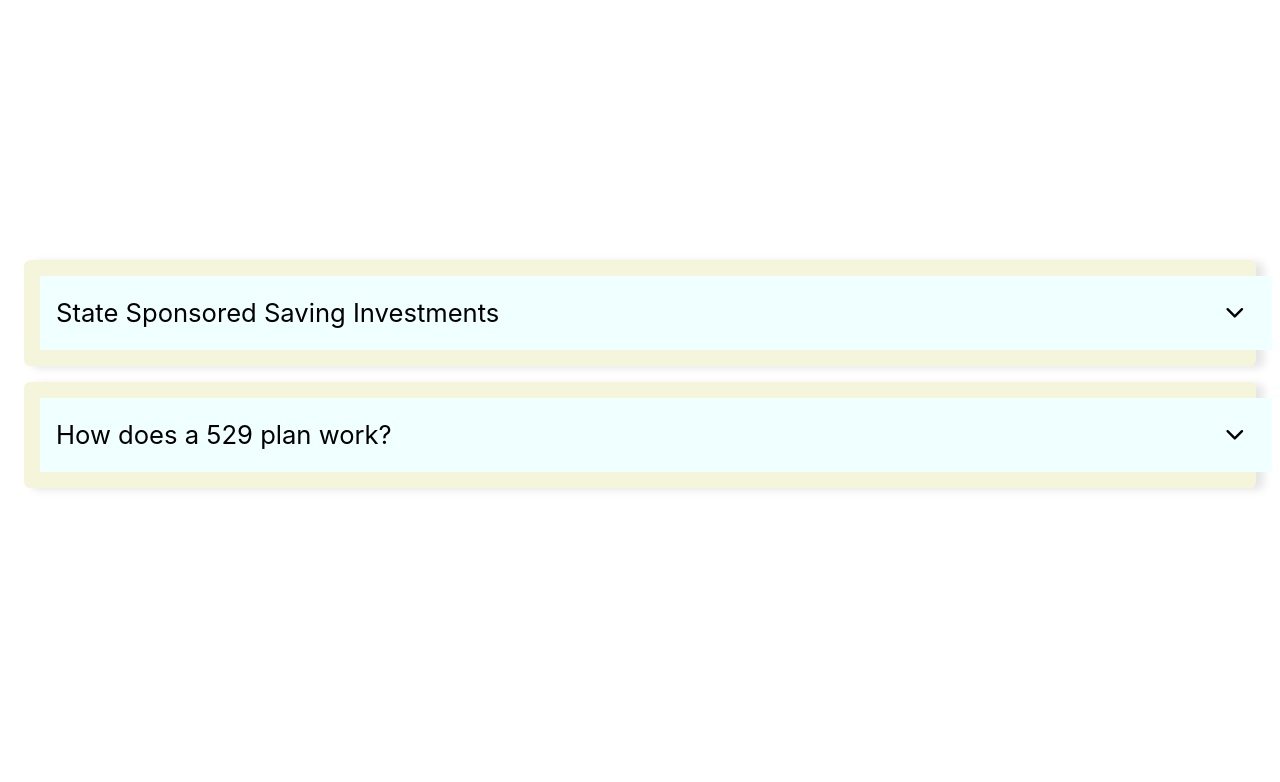
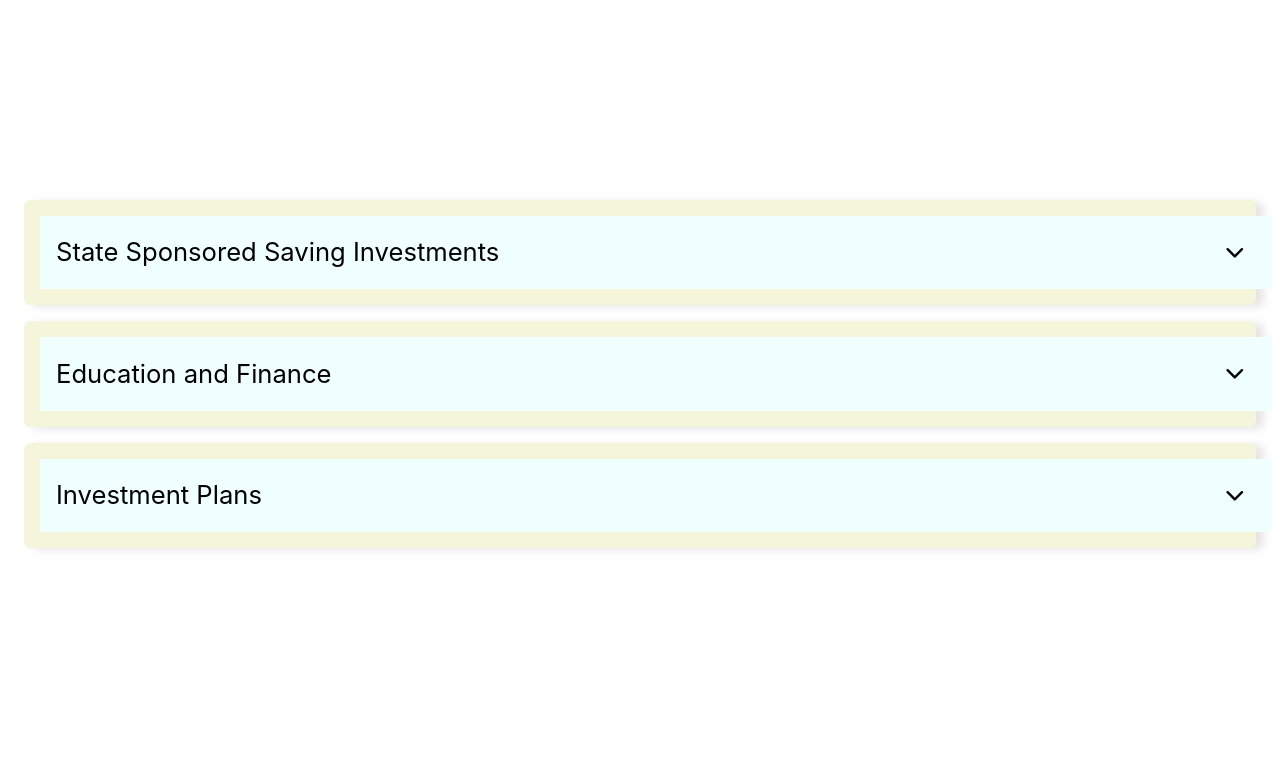
Before and after one commit to Trev-Marshall/Headspace, a Django app: page /trustfundbaby/faq/ in a window 1280 px wide. Shown: the part 170-952 px from the top of the page. Run offline with Django 3.2, Linux system fonts and the light colour scheme; some libraries are stand-ins or nearby versions.

Commit message:
faq update

```diff
--- a/django_projects/startup/trustfundbaby/templates/faq.html
+++ b/django_projects/startup/trustfundbaby/templates/faq.html
@@ -38,13 +38,32 @@
 
             <div class="accordion-item" id="q2">
                 <a class="accordion-link" href="#q2">
-                    How does a 529 plan work?
+                    Education and Finance
                     <ion-icon class="down" name="chevron-down-outline"></ion-icon>
                     <ion-icon class="up" name="chevron-up-outline"></ion-icon>
                 </a>
                 <div class="answer">
                     <p>
-                        THIS IS HOW 529 workds.
+                        <b>What if my child doesn't go to college?</b>
+                        <br>
+                        To avoid any taxes or penalties on withdrawls, your best option is to transfer the account to a new beneficiary who will use the money for educational expenses. Otherwise, the gains on any withdrawls from the account will be subjected to taxes and a 10% penalty.
+                        <br>
+                        <b>Can I use the funds to pay for k-12 school tuition?</b>
+                        <br>
+                        While education accounts were originally created for college expenses, it's also possible to use the money for K-12 tuition. Qualified educational expenses include books, room and board, computer equipment, and tuition.
+                    </p>
+                </div>
+            </div>
+
+            <div class="accordion-item" id="q3">
+                <a class="accordion-link" href="#q3">
+                    Investment Plans
+                    <ion-icon class="down" name="chevron-down-outline"></ion-icon>
+                    <ion-icon class="up" name="chevron-up-outline"></ion-icon>
+                </a>
+                <div class="answer">
+                    <p>
+                        ...
                     </p>
                 </div>
             </div>
```
